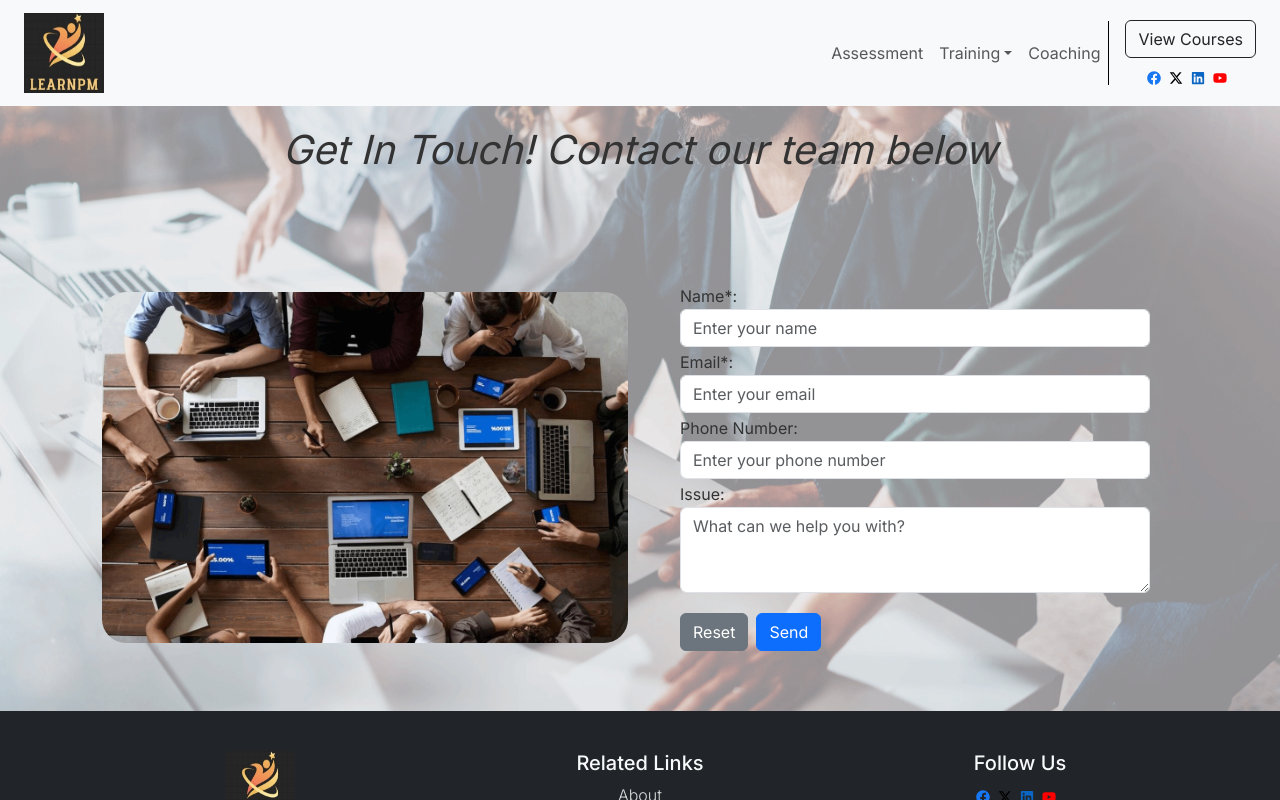
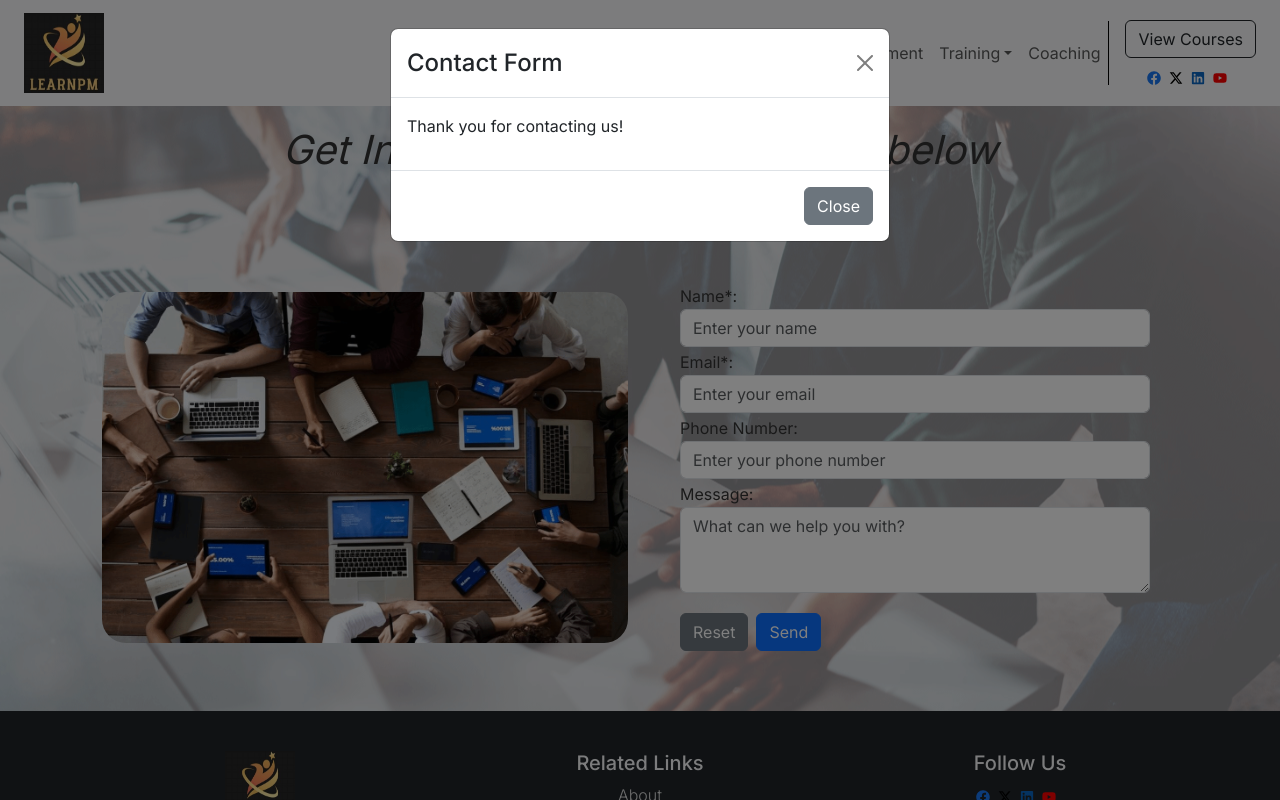
Before and after one commit to Mo2artGit/learnpm, a React (Create React App) app: page /learnpm/contact in a window 1280 px wide. Both pictures are taken after typing "Sample", "name@example.com", "Sample", "Sample" into the empty fields and a click on the button "Send". Shown: the top 800 px of the page. Built offline with nearby package versions, Linux system fonts and the light colour scheme.

Commit message:
changed alert to modal

```diff
--- a/src/components/Contact.js
+++ b/src/components/Contact.js
@@ -1,5 +1,5 @@
 import React, { useState } from 'react';
-import { Form, Button, Container, Row, Col } from 'react-bootstrap';
+import { Form, Button, Modal, Container, Row, Col } from 'react-bootstrap';
 import frontImage from './img/contactus_front_img.png';
 import backgroundImage from './img/contactus_bg_img.png';
 
@@ -9,13 +9,25 @@ function Contact() {
     const [phone, setPhone] = useState('');
     const [issue, setIssue] = useState('');
 
+    const [showModal, setShowModal] = useState(false);
+
+    const handleCloseModal = () => setShowModal(false);
+    const handleShowModal = () => setShowModal(true);
+
+    const handleReset = () => {
+        setName('');
+        setEmail('');
+        setPhone('');
+        setIssue('');
+    };
+
     const handleSubmit = (event) => {
         event.preventDefault();
         console.log('Name:', name);
         console.log('Email:', email);
         console.log('Phone:', phone);
         console.log('Issue:', issue);
-        alert('Thank you for contacting us!');
+        handleShowModal();
         setName('');
         setEmail('');
         setPhone('');
@@ -116,7 +128,7 @@ function Contact() {
                                 </Form.Group>
                                 <div style={{ marginBottom: '3px' }} />
                                 <Form.Group>
-                                    <Form.Label style={labelStyle}>Issue:</Form.Label>
+                                    <Form.Label style={labelStyle}>Message:</Form.Label>
                                     <Form.Control
                                         as="textarea"
                                         rows={3}
@@ -126,10 +138,10 @@ function Contact() {
                                     />
                                 </Form.Group>
                                 <div style={{ marginBottom: '20px' }} />
-                                <Button className="me-2" variant="secondary" type="reset">
+                                <Button className="me-2" variant="secondary" type="reset" onClick={handleReset}>
                                     Reset
                                 </Button>
-                                <Button variant="primary" type="submit" className="text-center">
+                                <Button variant="primary" type="submit" className="text-center" onClick={handleSubmit}>
                                     Send
                                 </Button>
                             </Form>
@@ -137,6 +149,19 @@ function Contact() {
                     </Row>
                 </Container>
             </div>
+            <Modal show={showModal} onHide={handleCloseModal}>
+                <Modal.Header closeButton>
+                    <Modal.Title>Contact Form</Modal.Title>
+                </Modal.Header>
+                <Modal.Body>
+                    <p>Thank you for contacting us!</p>
+                </Modal.Body>
+                <Modal.Footer>
+                    <Button variant="secondary" onClick={handleCloseModal}>
+                        Close
+                    </Button>
+                </Modal.Footer>
+            </Modal>
         </>
     );
 }
--- a/src/components/Register.js
+++ b/src/components/Register.js
@@ -1,9 +1,19 @@
-import React from 'react';
-import { Button, Form, Col, Row, Container } from 'react-bootstrap';
+import React, { useState } from 'react';
+import { Button, Form, Col, Row, Container, Modal } from 'react-bootstrap';
 import register from './img/register.svg';
 //import registerBg from './img/register_bg.png';
 
 function Register() {
+
+  const [showModal, setShowModal] = useState(false);
+
+  const handleCloseModal = () => setShowModal(false);
+  const handleShowModal = () => setShowModal(true);
+
+  const handleSubmit = (event) => {
+    event.preventDefault();
+    handleShowModal();
+  };
 
   var divStyle = {
     minHeight: '75vh',
@@ -111,17 +121,29 @@ function Register() {
                     </Button>
                   </Col>
                   <Col>
-                    <Button variant="secondary" className="w-100" type="submit">
+                    <Button variant="secondary" className="w-100" type="submit" onClick={handleSubmit}>
                       Register
                     </Button>
                   </Col>
                 </Row>
-
               </Form>
             </Container>
           </Col>
         </Row>
       </div>
+      <Modal show={showModal} onHide={handleCloseModal}>
+        <Modal.Header closeButton>
+          <Modal.Title>Register Form</Modal.Title>
+        </Modal.Header>
+        <Modal.Body>
+          <p>Registered!</p>
+        </Modal.Body>
+        <Modal.Footer>
+          <Button variant="secondary" onClick={handleCloseModal}>
+            Close
+          </Button>
+        </Modal.Footer>
+      </Modal>
     </div>
   );
 }
```
